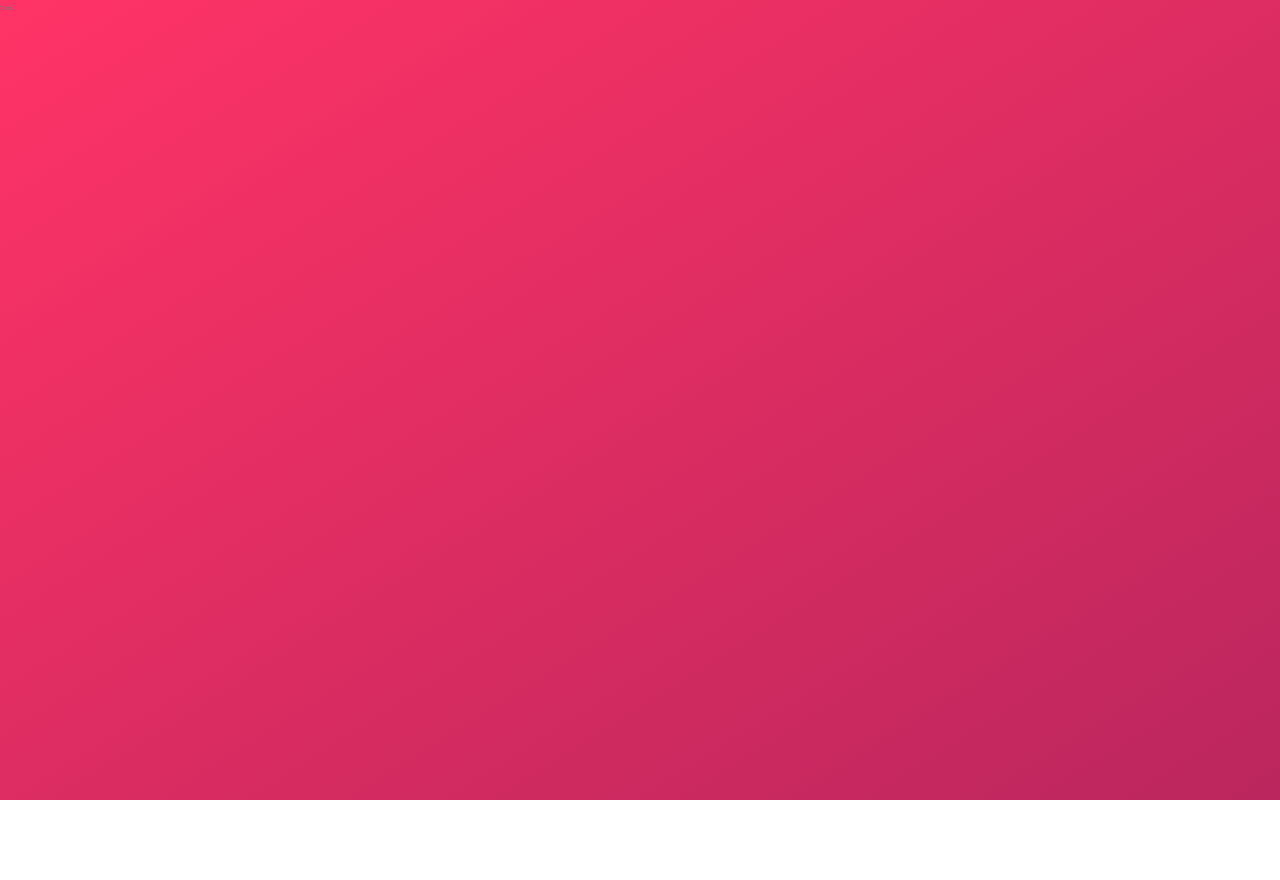
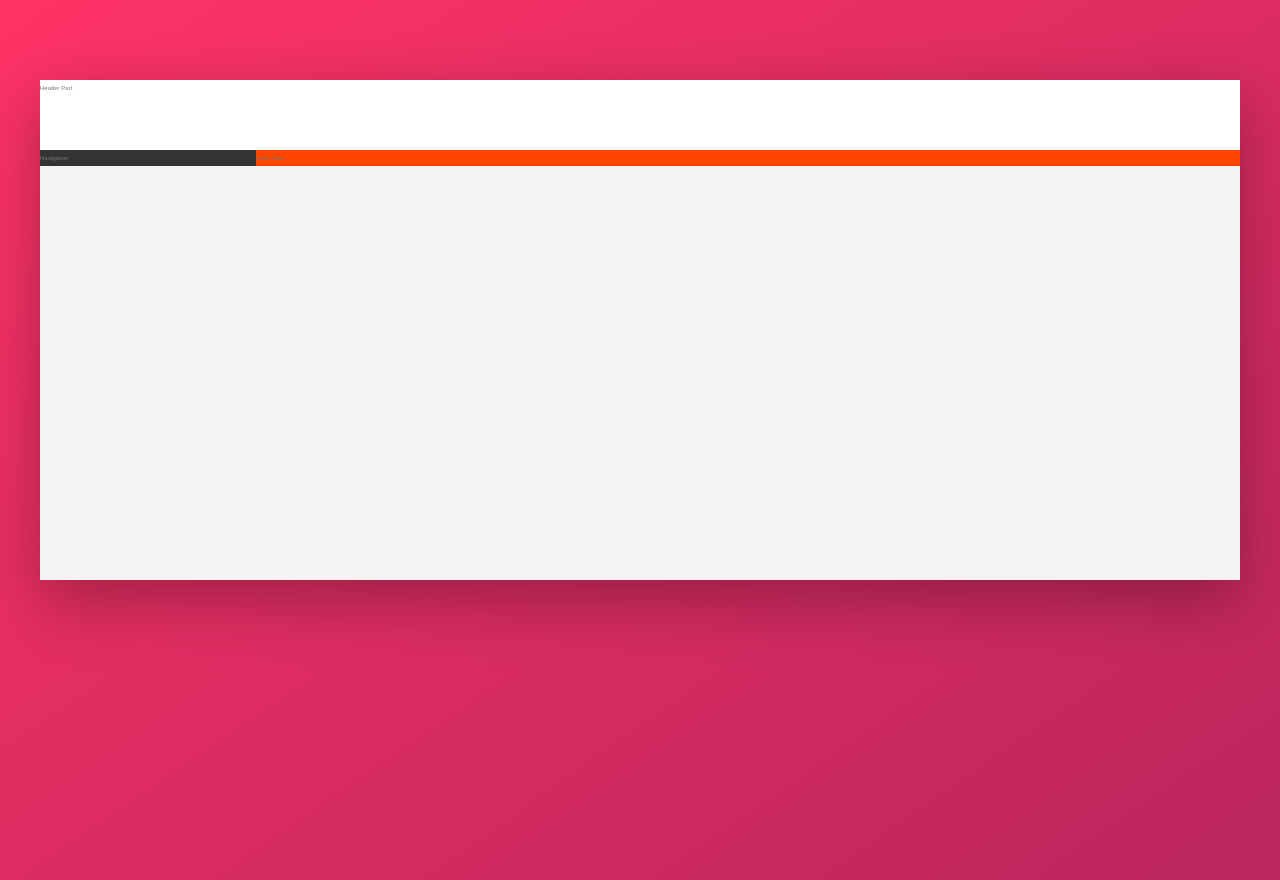
Before and after one commit to Harkindey/Trillo-React, a React app: page / in a window 1280 px wide. Before the commit the page ends 800 px from the top, so only its background shows below. Built offline with nearby package versions, Linux system fonts and the light colour scheme.

Commit message:
Overall Layout

```diff
--- a/src/App.js
+++ b/src/App.js
@@ -4,8 +4,18 @@
 class App extends Component {
   render() {
     return (
-      <div className="App">
-        Trillo
+      <div className="container">
+        <header className="header">
+          Header Part
+        </header>
+        <div className="content">
+          <nav className="sidebar">
+            Navigation
+            </nav>
+          <main className="hotel-view">
+            Hotel View
+            </main>
+        </div>
       </div>
     );
   }
--- a/src/sass/_base.scss
+++ b/src/sass/_base.scss
@@ -30,6 +30,8 @@
     --color-grey-dark-2: #777;
     --color-grey-dark-3: #999;
 
+    --shadow-dark: 0 2rem 6rem rgba(0,0,0,.3);
+
 }
 
 *{
--- a/src/sass/_layout.scss
+++ b/src/sass/_layout.scss
@@ -0,0 +1,31 @@
+.container{
+    max-width: 120rem;
+    margin: 8rem auto;
+    background-color: var(--color-grey-light-2);
+    box-shadow: var(--shadow-dark);
+
+    min-height: 50rem;
+}
+
+.header{
+    height: 7rem;
+    background-color: #fff;
+    border-bottom: var(--color-grey-light-2);
+}
+
+.content{
+    display: flex;
+}
+
+.sidebar{
+    background-color: var(--color-grey-dark-1);
+
+    flex: 0 0 18%;
+}
+
+.hotel-view{
+    background-color: #fff;
+    background-color: orangered;
+
+    flex:1;
+}
```
